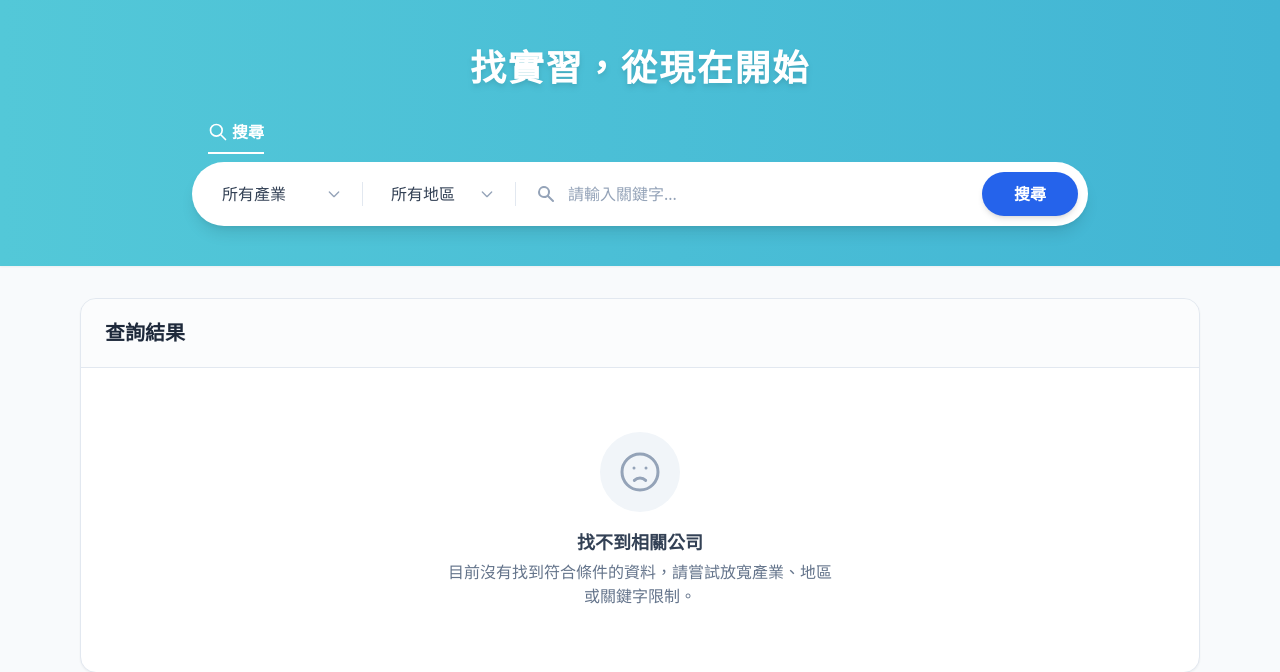
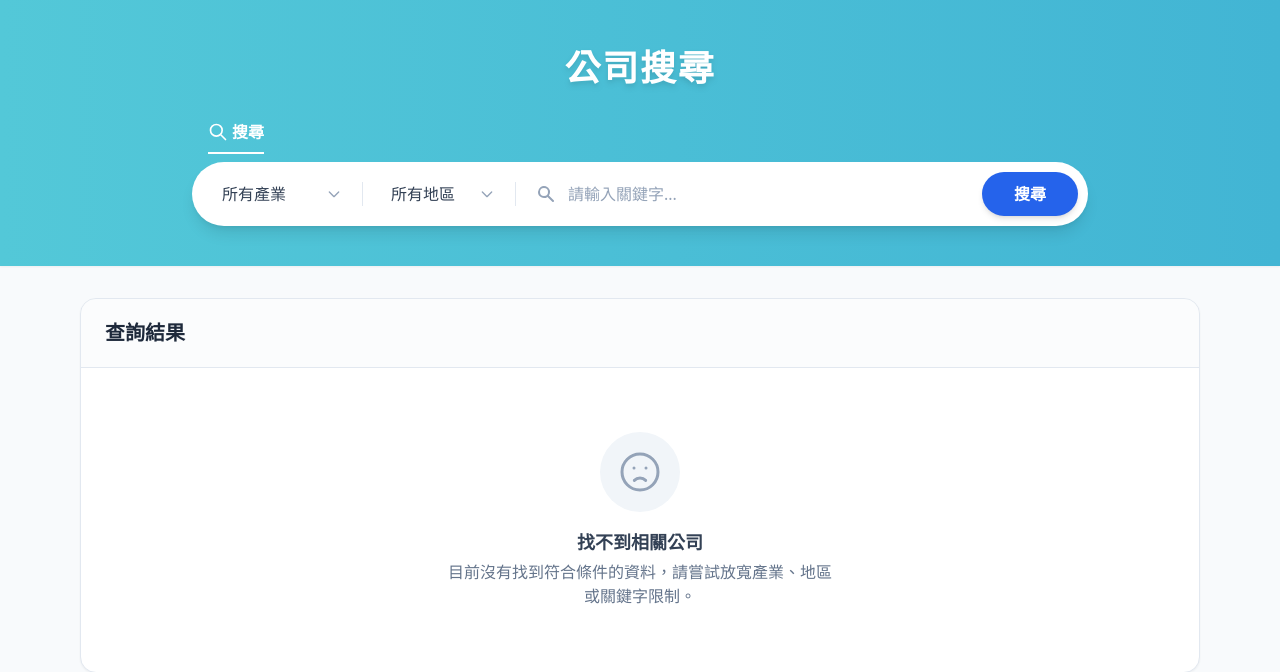
Before and after one commit to Sheng-Chieh/DBMS_Final_Project, a Django app: template finalproject/templates/company/company_search.html in a window 1280 px wide. Shown: the top 672 px of the page. Run offline with Django 5.2, Linux system fonts and the light colour scheme; the template is opened without the code that fills it, so the values that code supplies are empty; some libraries are stand-ins or nearby versions.

Commit message:
Updated company_search.html to change the header text from "找實習，從現在開始" to "公司搜尋" for better clarity and relevance to the page content.

```diff
--- a/finalproject/templates/company/company_search.html
+++ b/finalproject/templates/company/company_search.html
@@ -33,7 +33,7 @@
     <div class="bg-gradient-to-r from-[#53c8d8] to-[#42b5d4] pb-10 pt-12 px-4 shadow-sm mb-8">
         <div class="container mx-auto max-w-5xl">
             <header class="mb-8 text-center">
-                <h1 class="text-3xl md:text-4xl font-extrabold text-white mb-2 drop-shadow-md tracking-wider">找實習，從現在開始</h1>
+                <h1 class="text-3xl md:text-4xl font-extrabold text-white mb-2 drop-shadow-md tracking-wider">公司搜尋</h1>
             </header>
 
             <!-- 整合型搜尋列 (膠囊設計) -->
```
